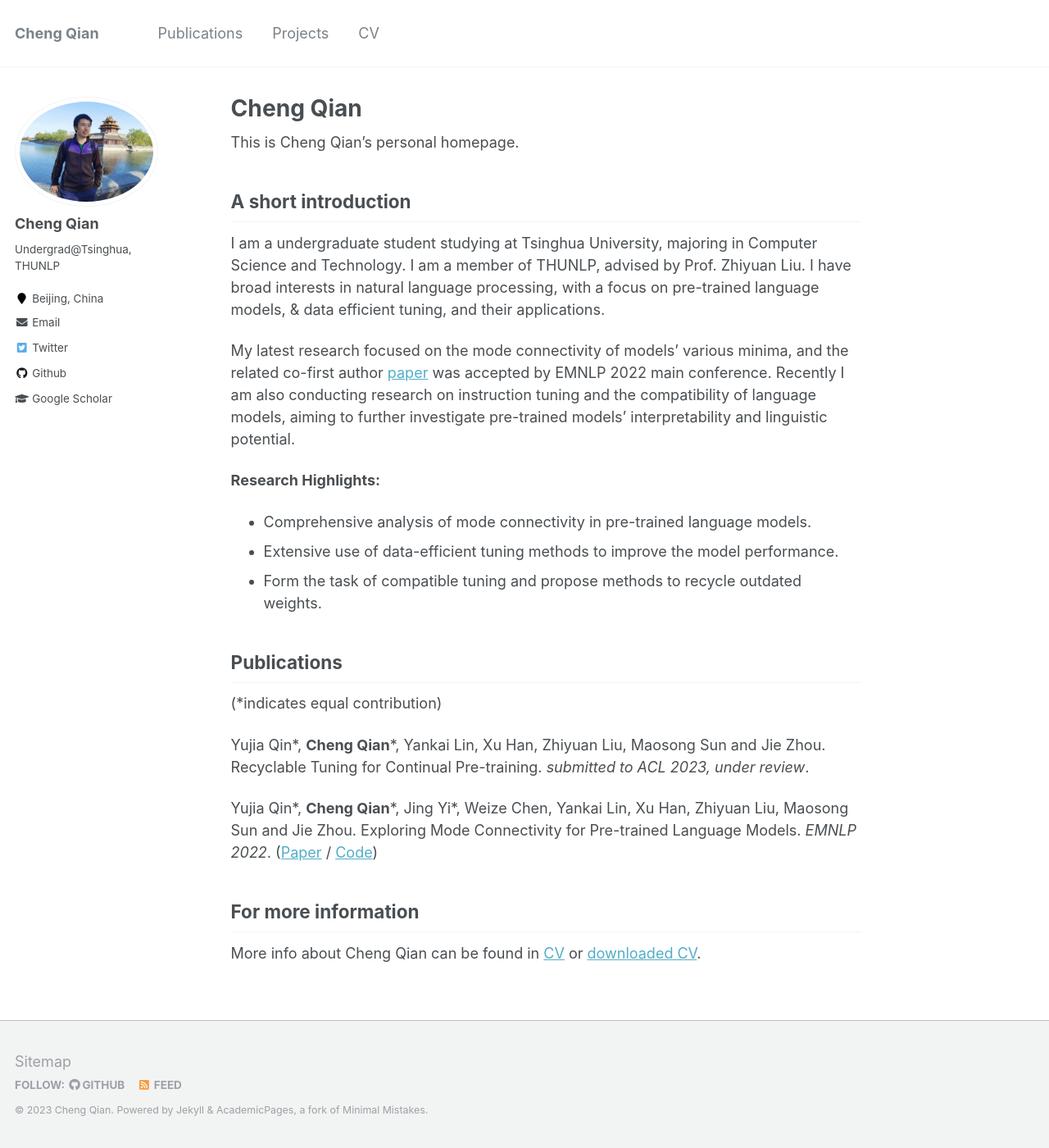
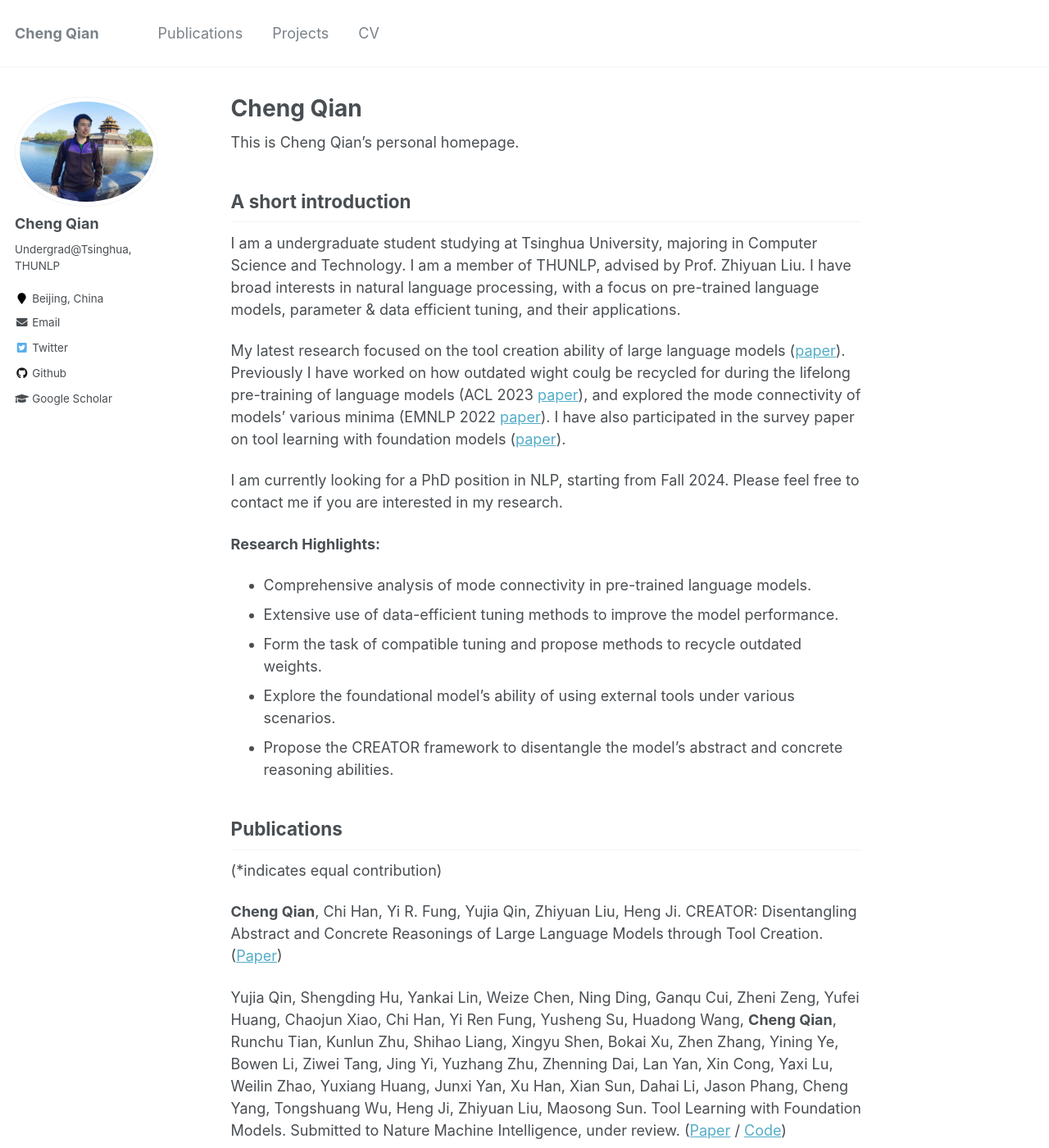
Before and after one commit to qiancheng0/qiancheng0.github.io, a Jekyll site: the page built from _pages/about.md, in a window 1280 px wide and 1400 px high. Shown: the whole window at 82% size. Built offline with Jekyll 4.4.1, drawn with Linux system fonts in a browser that asks for light colours; some of the changed text lies outside the part shown.

Commit message:
Update on About

```diff
--- a/_config.yml
+++ b/_config.yml
@@ -10,7 +10,7 @@ locale                   : "en-US"
 title                    : "Cheng Qian"
 title_separator          : "-"
 name                     : &name "Cheng Qian"
-description              : &description "Undergraduate@Tsinghua, Beijing, China\nqianc20@mails.tsinghua.edu.cn"
+description              : &description "Undergraduate@Tsinghua, Beijing, China. qianc20@mails.tsinghua.edu.cn"
 url                      : https://qiancheng0.github.io # the base hostname & protocol for your site e.g. "https://mmistakes.github.io"
 baseurl                  : "" # the subpath of your site, e.g. "/blog"
 repository               : "qiancheng0.github.io"
--- a/_pages/about.md
+++ b/_pages/about.md
@@ -11,21 +11,29 @@ redirect_from:
 This is Cheng Qian's personal homepage. <!--Please also refer to my [homepage@Tsinghua](https://www....).-->
 
 ## A short introduction
-I am a undergraduate student studying at Tsinghua University, majoring in Computer Science and Technology. I am a member of THUNLP, advised by Prof. Zhiyuan Liu. I have broad interests in natural language processing, with a focus on pre-trained language models, & data efficient tuning, and their applications.
+I am a undergraduate student studying at Tsinghua University, majoring in Computer Science and Technology. I am a member of THUNLP, advised by Prof. Zhiyuan Liu. I have broad interests in natural language processing, with a focus on pre-trained language models, parameter & data efficient tuning, and their applications.
 
-My latest research focused on the mode connectivity of models’ various minima, and the related co-first author [paper](https://arxiv.org/pdf/2210.14102.pdf) was accepted by EMNLP 2022 main conference. Recently I am also conducting research on instruction tuning and the compatibility of language models, aiming to further investigate pre-trained models’ interpretability and linguistic potential.
+My latest research focused on the tool creation ability of large language models ([paper](https://arxiv.org/pdf/2305.14318.pdf)). Previously I have worked on how outdated wight coulg be recycled for during the lifelong pre-training of language models (ACL 2023 [paper](https://arxiv.org/pdf/2305.08702.pdf)), and explored the mode connectivity of models’ various minima (EMNLP 2022 [paper](https://arxiv.org/pdf/2210.14102.pdf)). I have also participated in the survey paper on tool learning with foundation models ([paper](https://arxiv.org/pdf/2304.08354.pdf)).
+
+I am currently looking for a PhD position in NLP, starting from Fall 2024. Please feel free to contact me if you are interested in my research.
 
 <b>Research Highlights:</b>
 * Comprehensive analysis of mode connectivity in pre-trained language models.
 * Extensive use of data-efficient tuning methods to improve the model performance.
 * Form the task of compatible tuning and propose methods to recycle outdated weights.
+* Explore the foundational model's ability of using external tools under various scenarios.
+* Propose the CREATOR framework to disentangle the model's abstract and concrete reasoning abilities.
 
 ## Publications
 (*indicates equal contribution)
 
-Yujia Qin\*, **Cheng Qian**\*, Yankai Lin, Xu Han, Zhiyuan Liu, Maosong Sun and Jie Zhou. Recyclable Tuning for Continual Pre-training. *submitted to ACL 2023, under review*.
+**Cheng Qian**, Chi Han, Yi R. Fung, Yujia Qin, Zhiyuan Liu, Heng Ji. CREATOR: Disentangling Abstract and Concrete Reasonings of Large Language Models through Tool Creation. ([Paper](https://arxiv.org/pdf/2305.14318.pdf))
 
-Yujia Qin\*, **Cheng Qian**\*, Jing Yi\*, Weize Chen, Yankai Lin, Xu Han, Zhiyuan Liu, Maosong Sun and Jie Zhou. Exploring Mode Connectivity for Pre-trained Language Models. *EMNLP 2022*. ([Paper](https://arxiv.org/pdf/2210.14102.pdf) / [Code](https://github.com/thunlp/Mode-Connectivity-PLM))
+Yujia Qin, Shengding Hu, Yankai Lin, Weize Chen, Ning Ding, Ganqu Cui, Zheni Zeng, Yufei Huang, Chaojun Xiao, Chi Han, Yi Ren Fung, Yusheng Su, Huadong Wang, **Cheng Qian**, Runchu Tian, Kunlun Zhu, Shihao Liang, Xingyu Shen, Bokai Xu, Zhen Zhang, Yining Ye, Bowen Li, Ziwei Tang, Jing Yi, Yuzhang Zhu, Zhenning Dai, Lan Yan, Xin Cong, Yaxi Lu, Weilin Zhao, Yuxiang Huang, Junxi Yan, Xu Han, Xian Sun, Dahai Li, Jason Phang, Cheng Yang, Tongshuang Wu, Heng Ji, Zhiyuan Liu, Maosong Sun. Tool Learning with Foundation Models. Submitted to Nature Machine Intelligence, under review. ([Paper](https://arxiv.org/pdf/2304.08354.pdf) / [Code](https://github.com/OpenBMB/BMTools))
+
+Yujia Qin\*, **Cheng Qian**\*, Yankai Lin, Xu Han, Zhiyuan Liu, Maosong Sun and Jie Zhou. Recyclable Tuning for Continual Pre-training. ACL 2023 findings. ([Paper](https://arxiv.org/pdf/2305.08702.pdf) / [Code](https://github.com/thunlp/RecyclableTuning))
+
+Yujia Qin\*, **Cheng Qian**\*, Jing Yi\*, Weize Chen, Yankai Lin, Xu Han, Zhiyuan Liu, Maosong Sun and Jie Zhou. Exploring Mode Connectivity for Pre-trained Language Models. EMNLP 2022. ([Paper](https://arxiv.org/pdf/2210.14102.pdf) / [Code](https://github.com/thunlp/Mode-Connectivity-PLM))
 
 ## For more information
 More info about Cheng Qian can be found in [CV](https://qiancheng0.github.io/cv/) or [downloaded CV](http://qiancheng0.github.io/files/CV_ChengQian.pdf).
```
